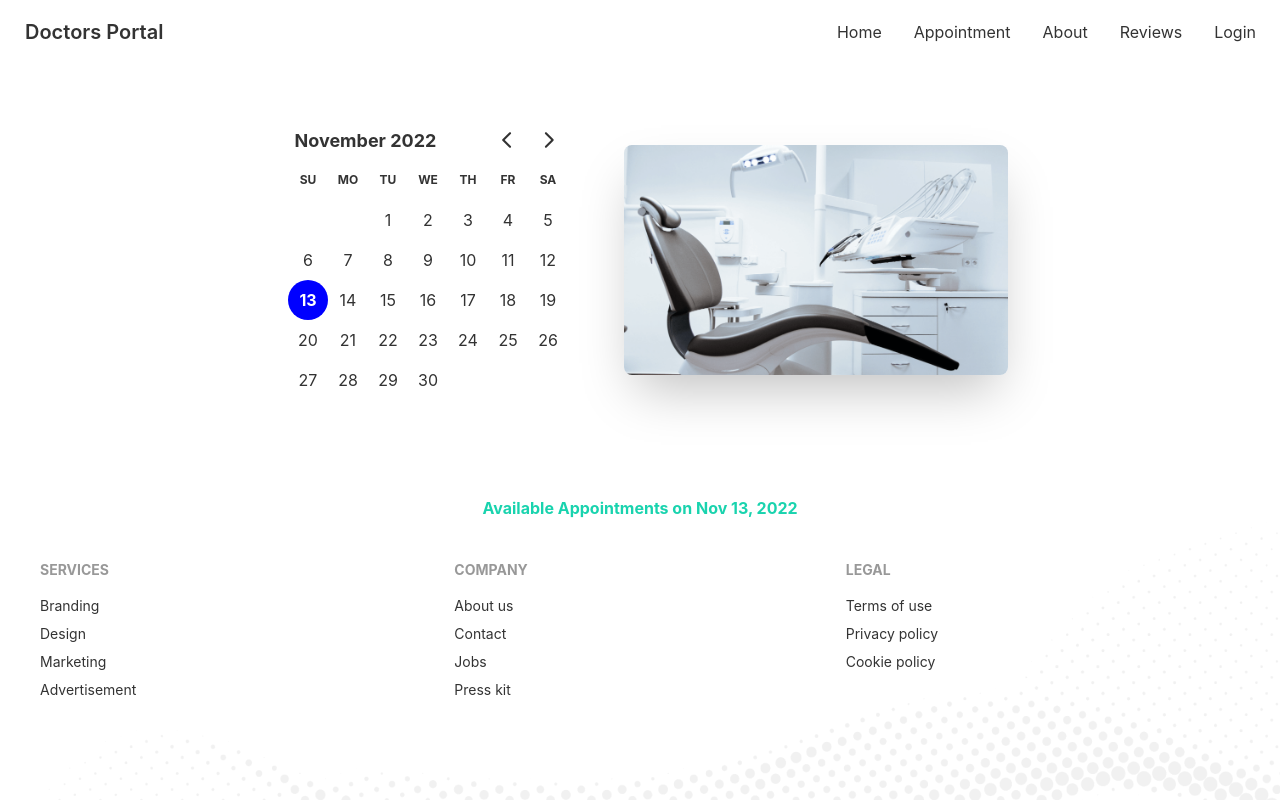
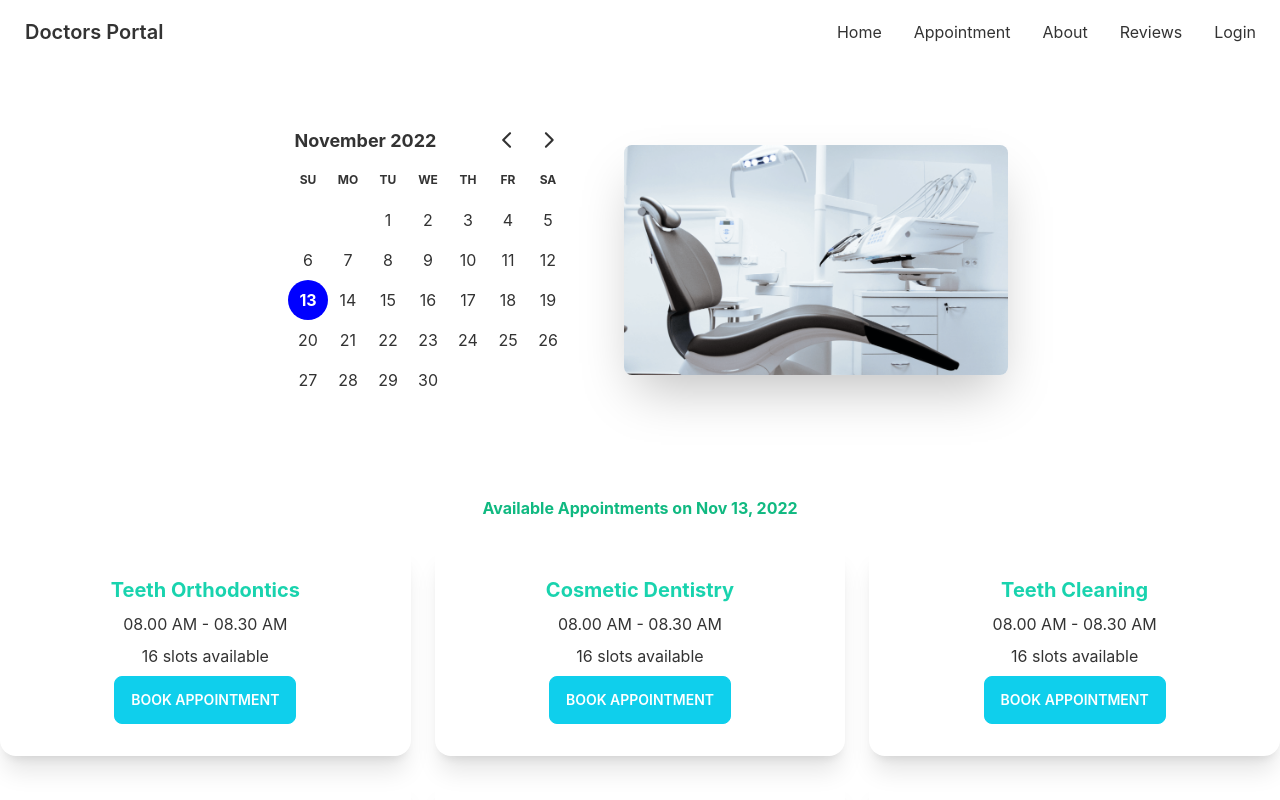
Before and after one commit to RaisulislamRimon/milestone12-module72-doctors-portal, a React (Create React App) app in the folder doctors-portal-client/: page /appointment in a window 1280 px wide. Shown: the top 800 px of the page. Built offline with nearby package versions, Linux system fonts and the light colour scheme.

Commit message:
Appointment Options and available slots with conditional rendering

```diff
--- a/doctors-portal-client/src/Pages/Appointment/Appointment/Appointment.js
+++ b/doctors-portal-client/src/Pages/Appointment/Appointment/Appointment.js
@@ -1,9 +1,9 @@
-import React from "react";
+import React, { useState } from "react";
 import AppointmentBanner from "../AppointmentBanner/AppointmentBanner";
 import AvailableAppointments from "../AvailableAppointments/AvailableAppointments";
 
 const Appointment = () => {
-  const [selectedDate, setSelectedDate] = React.useState(new Date());
+  const [selectedDate, setSelectedDate] = useState(new Date());
   return (
     <div>
       <AppointmentBanner
--- a/doctors-portal-client/src/Pages/Appointment/AppointmentBanner/AppointmentBanner.js
+++ b/doctors-portal-client/src/Pages/Appointment/AppointmentBanner/AppointmentBanner.js
@@ -13,7 +13,11 @@ const AppointmentBanner = ({ selectedDate, setSelectedDate }) => {
             <DayPicker
               mode="single"
               selected={selectedDate}
-              onSelect={setSelectedDate}
+              onSelect={(data) => {
+                if (data) {
+                  setSelectedDate(data);
+                }
+              }}
             />
           </div>
         </div>
--- /dev/null
+++ b/doctors-portal-client/src/Pages/Appointment/AppointmentOption/AppointmentOption.js
@@ -0,0 +1,29 @@
+import React from "react";
+
+const AppointmentOption = ({ appointmentOption }) => {
+  const { name, slots } = appointmentOption;
+  return (
+    <div>
+      <div className="card shadow-xl">
+        <div className="card-body">
+          <h2 className="card-title text-secondary mx-auto font-bold">
+            {name}
+          </h2>
+          <p className="text-center">
+            {slots.length > 0 ? slots[0] : "Try another day"}
+          </p>
+          <p className="text-center">
+            {slots.length} {slots.length > 1 ? "slots" : "slot"} available
+          </p>
+          <div className="card-actions justify-center">
+            <button className="btn btn-primary text-white">
+              Book Appointment
+            </button>
+          </div>
+        </div>
+      </div>
+    </div>
+  );
+};
+
+export default AppointmentOption;
--- a/doctors-portal-client/src/Pages/Appointment/AvailableAppointments/AvailableAppointments.js
+++ b/doctors-portal-client/src/Pages/Appointment/AvailableAppointments/AvailableAppointments.js
@@ -1,13 +1,31 @@
 import { format } from "date-fns";
-import React from "react";
+import React, { useEffect } from "react";
+import AppointmentOption from "../AppointmentOption/AppointmentOption";
 
 const AvailableAppointments = ({ selectedDate, setSelectedDate }) => {
+  const [appointmentOptions, setAppointmentOptions] = React.useState([]);
+  useEffect(() => {
+    fetch("appointmentOptions.json")
+      .then((response) => response.json())
+      .then((data) => {
+        console.log(data);
+        setAppointmentOptions(data);
+      });
+  }, [selectedDate]);
   return (
-    <div className="mt-16">
-      <p className="text-center text-secondary font-bold">
+    <section className="my-16">
+      <p className="text-center text-emerald-500 font-bold">
         Available Appointments on {format(selectedDate, "PP")}
       </p>
-    </div>
+      <div className="grid gap-6 lg:grid-cols-3 md:grid-cols-2 grid-cols-1 mt-6">
+        {appointmentOptions.map((appointmentOption) => (
+          <AppointmentOption
+            key={appointmentOption._id}
+            appointmentOption={appointmentOption}
+          />
+        ))}
+      </div>
+    </section>
   );
 };
 
```
